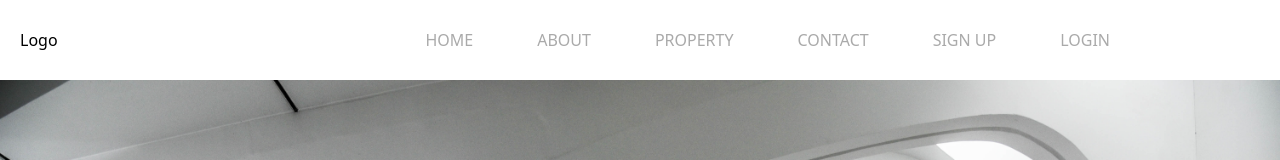
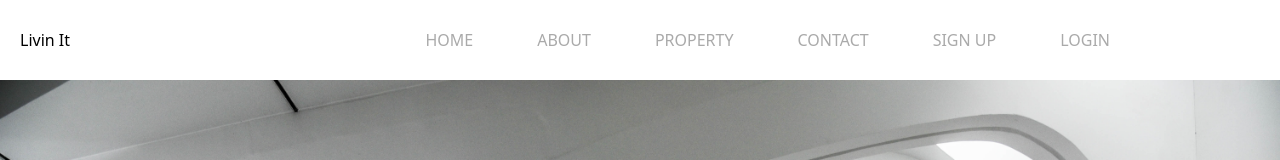
Before and after one commit to soulden1202/group-3-capstone-project, a React (Create React App) app: page / in a window 1280 px wide. Shown: the top 160 px of the page. Built offline with nearby package versions, Linux system fonts and the light colour scheme.

Commit message:
add new title

```diff
--- a/src/components/navbar/Navbar.jsx
+++ b/src/components/navbar/Navbar.jsx
@@ -7,7 +7,7 @@ import "./navbar.css";
 const Navbar = () => {
   return (
     <nav className="stroke flex relative w-full h-[4rem] bg-white items-center text-center justify-between shadow-md">
-      <div className="ml-5">Logo</div>
+      <div className="ml-5">Livin It</div>
       <ul className=" flex-row mr-5 lg:mr-[10rem] space-x-11 md:flex hidden">
         <li>
           <Link to="/" className="">
```
